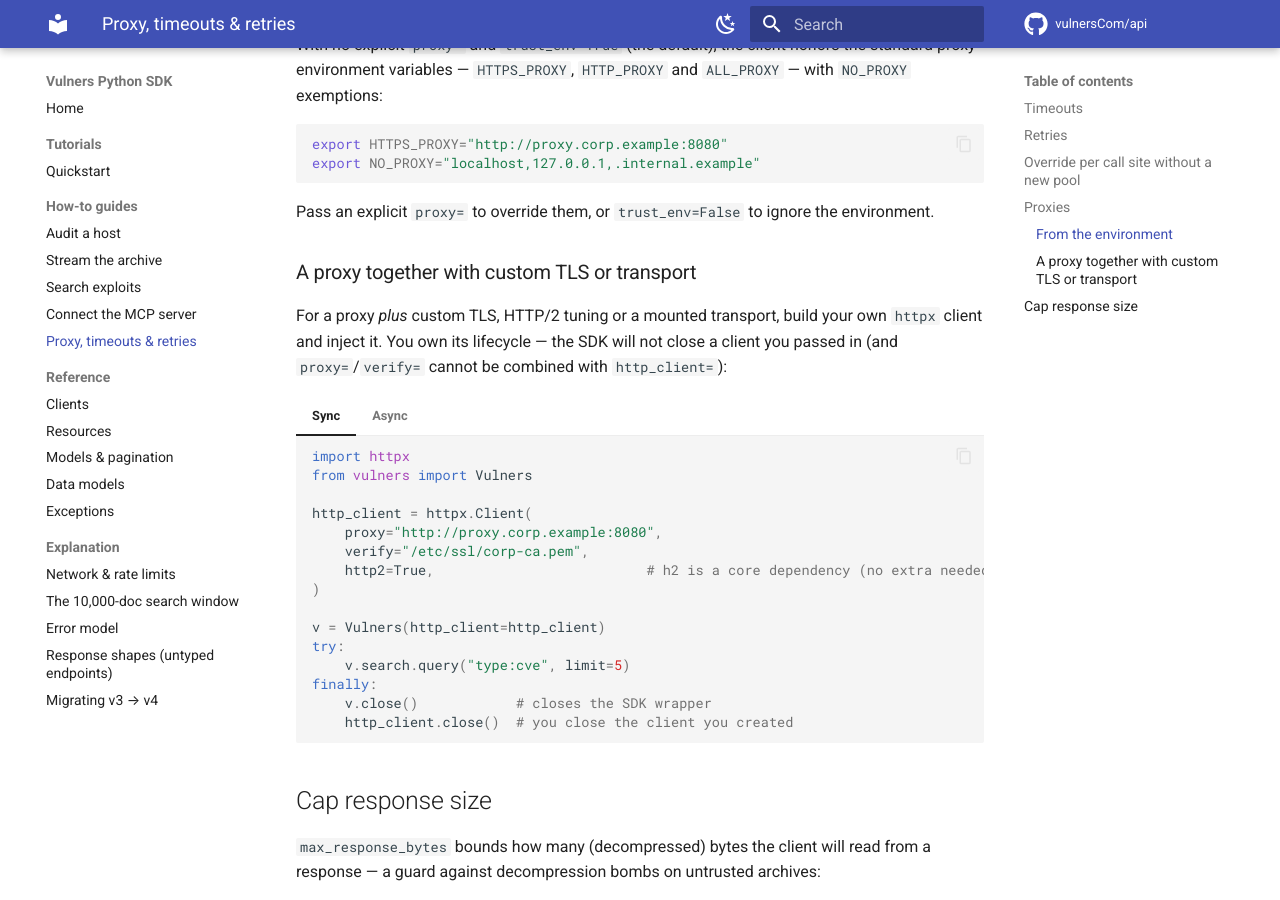
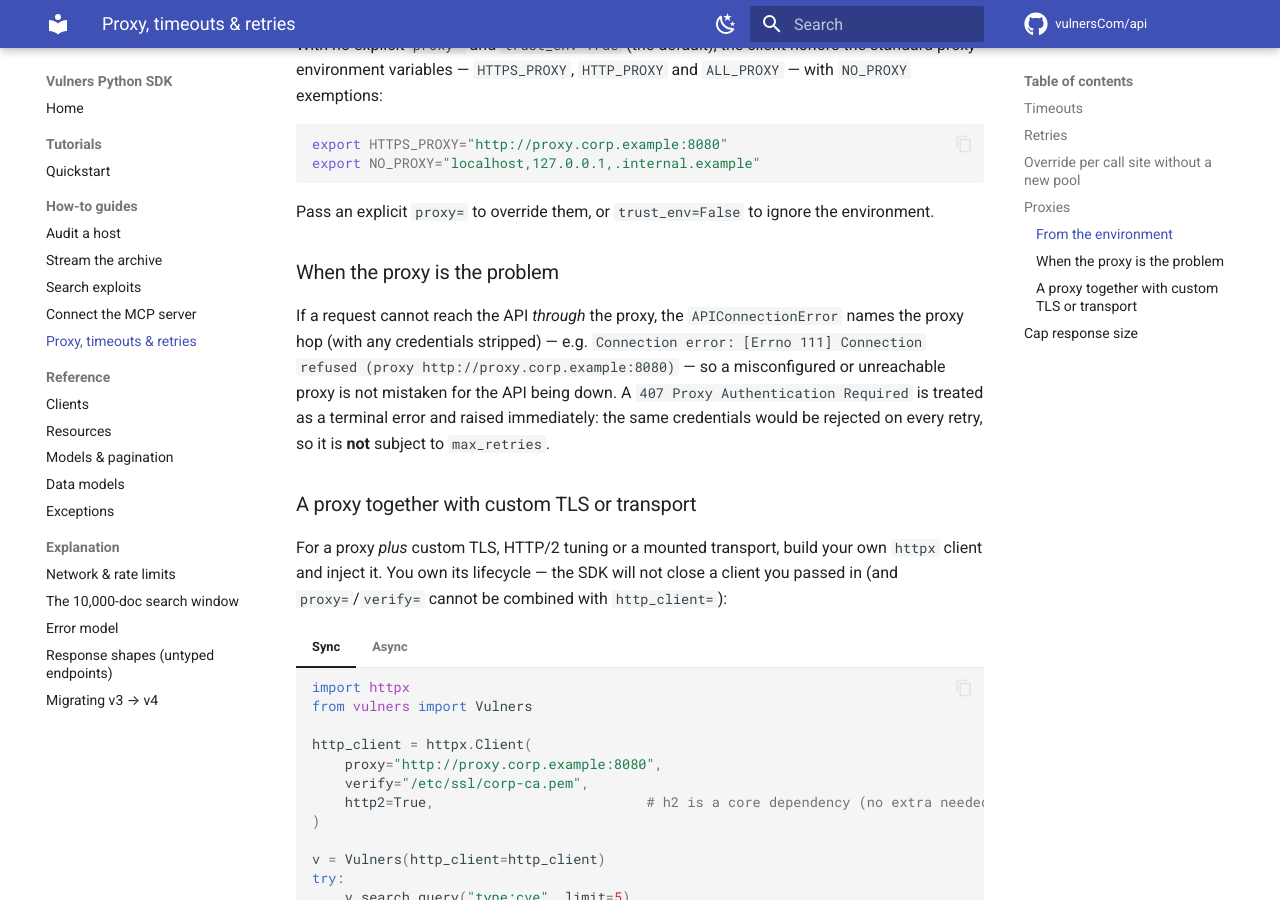
Before and after one commit to vulnersCom/api, an MkDocs documentation site: the page built from documentation/how-to/proxy-timeout-retries.md, in a window 1280 px wide and 900 px high, scrolled down 1578 px. Built offline with MkDocs 1.6.1 and Material for MkDocs 9.7.7, drawn with Linux system fonts in a browser that asks for light colours; comment, search, counter and statistics services are not loaded.

Commit message:
docs: note proxy-failure reporting and 407 non-retry
The proxy how-to gains a short "When the proxy is the problem" note: a connection
failure through the proxy names the proxy hop (credentials stripped), and a 407
Proxy Authentication Required is terminal and not subject to max_retries.

Co-Authored-By: Claude Fable 5 <noreply@anthropic.com>

```diff
--- a/documentation/how-to/proxy-timeout-retries.md
+++ b/documentation/how-to/proxy-timeout-retries.md
@@ -116,6 +116,15 @@ export NO_PROXY="localhost,127.0.0.1,.internal.example"
 
 Pass an explicit `proxy=` to override them, or `trust_env=False` to ignore the environment.
 
+### When the proxy is the problem
+
+If a request cannot reach the API *through* the proxy, the `APIConnectionError` names the
+proxy hop (with any credentials stripped) — e.g. `Connection error: [Errno 111] Connection
+refused (proxy http://proxy.corp.example:8080)` — so a misconfigured or unreachable proxy is
+not mistaken for the API being down. A `407 Proxy Authentication Required` is treated as a
+terminal error and raised immediately: the same credentials would be rejected on every retry,
+so it is **not** subject to `max_retries`.
+
 ### A proxy together with custom TLS or transport
 
 For a proxy *plus* custom TLS, HTTP/2 tuning or a mounted transport, build your own `httpx`
```
